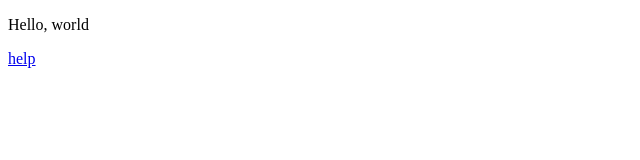
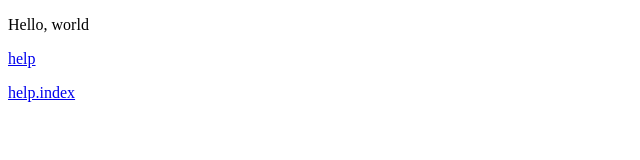
Before and after one commit to BMorearty/cloudflare-pages-raw, a website: page public/index.html in a window 1280 px wide. Shown: the full height of the page, 0-640 px from the left. Drawn offline with Linux system fonts and the light colour scheme.

Commit message:
help.index

```diff
--- a/public/index.html
+++ b/public/index.html
@@ -7,5 +7,6 @@
   <body>
     <p>Hello, world</p>
     <p><a href="/help">help</a></p>
+    <p><a href="/help.index">help.index</a></p>
   </body>
 </html>
```
